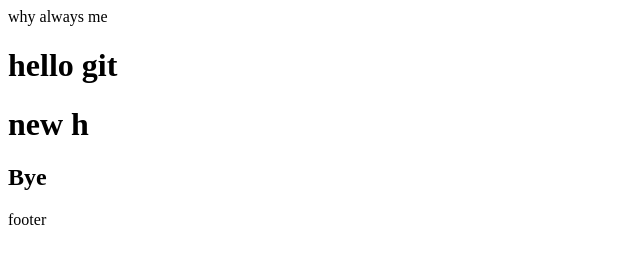
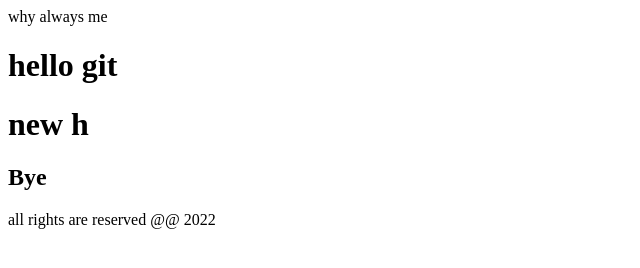
Before and after one commit to MahdiBahar/git-project-1, a plain HTML site: page index.html in a window 1280 px wide. Shown: the whole page, without its empty margins (0-640 px from the left). Drawn offline with Linux system fonts and the light colour scheme.

Commit message:
footer updated

```diff
--- a/index.html
+++ b/index.html
@@ -17,7 +17,7 @@
         <h2> Bye </h2>
     </div>
     <footer>
-        footer
+        all rights are reserved @@ 2022
     </footer>
 </body>
 </html>
```
